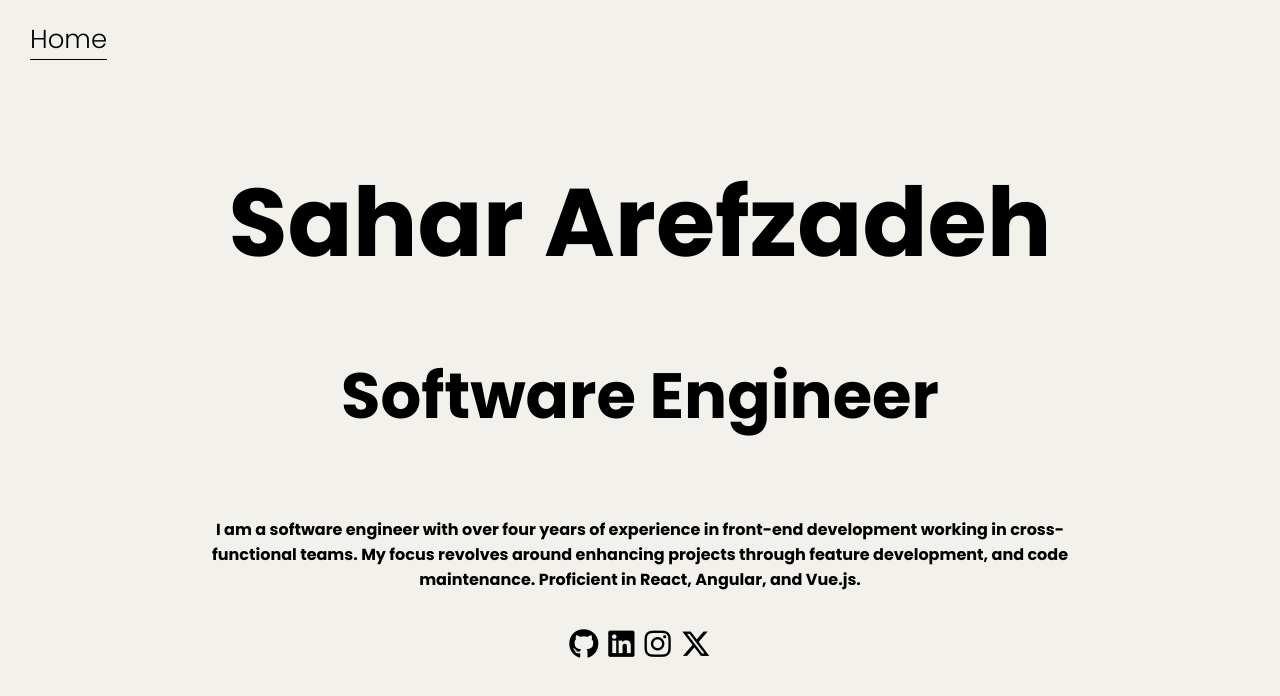
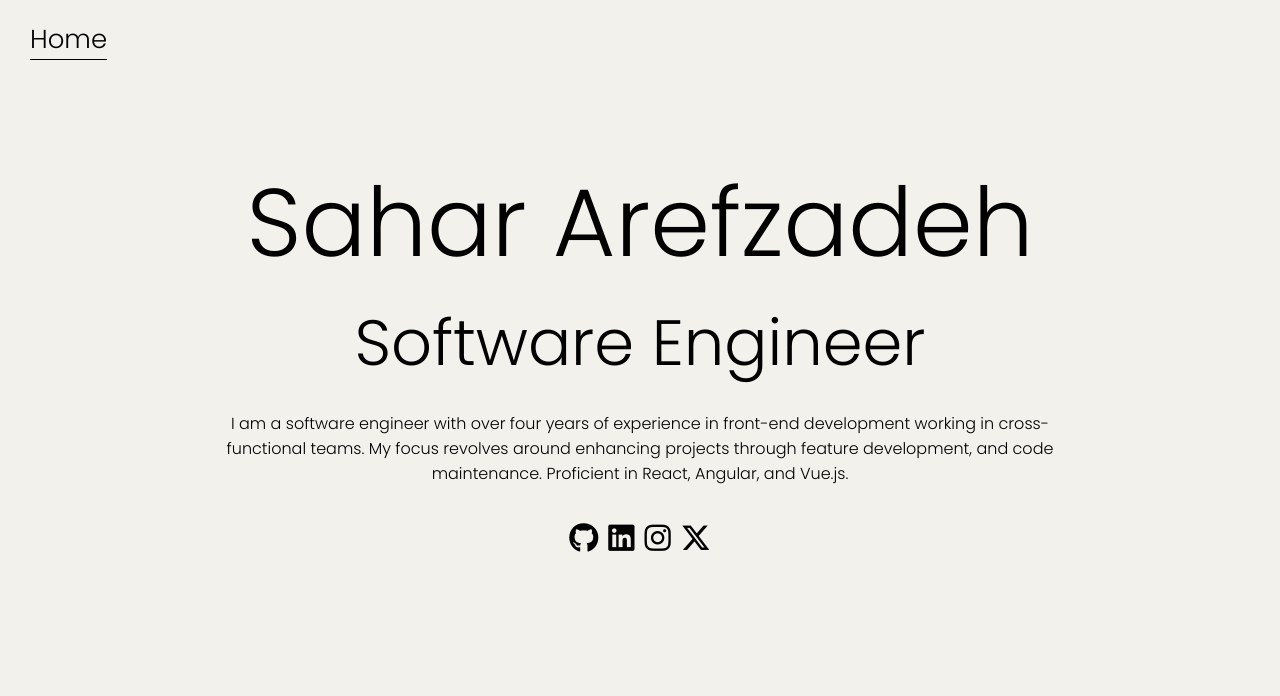
Before and after one commit to sahar511/sahar-portfolio, a React (Create React App) app: page / in a window 1280 px wide. Shown: the top 696 px of the page. Built offline with nearby package versions, Linux system fonts and the light colour scheme.

Commit message:
style: update text styles

```diff
--- a/src/views/Home/Home.style.module.css
+++ b/src/views/Home/Home.style.module.css
@@ -14,6 +14,10 @@ p {
   padding: 70px 0;
 }
 
+.box * {
+  font-weight: normal;
+}
+
 .title {
   font-size: 6rem;
   color: rgb(0, 0, 0);
@@ -22,6 +26,7 @@ p {
 
 .subtitle {
   font-size: 4rem;
+  margin: 0;
 }
 
 .nav {
```
